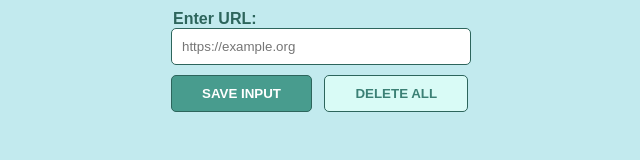
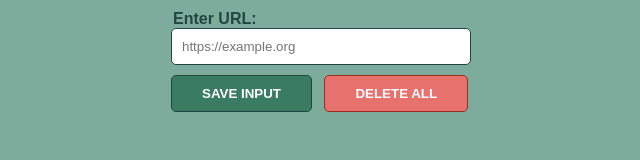
Before and after one commit to FamkeMa/MobileWebApp-JSC, a plain HTML site: page index.html in a window 1280 px wide. Shown: the whole page, without its empty margins (319-959 px from the left). Drawn offline with Linux system fonts and the light colour scheme; no server answers.

Commit message:
Update to the .css file

```diff
--- a/index.css
+++ b/index.css
@@ -1,13 +1,24 @@
+/* Variables */
+:root {
+    --primary-bg-color: #7dac9c;
+    --primary-color: #397c61;
+    --secondary-color: #e7716d;
+    --dark-color: #214740;
+    --dark-color-2: #9a2d1f;
+    --bright-color: #ffffff;
+}
+
+/* Style of the web app */
 body {
     margin: 0 auto;
     padding: 10px;
     max-width: 300px;
     font-family: Arial, Helvetica, sans-serif;
-    background-color: #c2eaee;
+    background-color: var(--primary-bg-color);
 }
 
 label {
-    color: #2d655c;
+    color: var(--dark-color);
     font-weight: bold;
     margin: 2px;
 }
@@ -17,31 +28,31 @@ input {
     margin-bottom: 10px;
     padding: 10px;
     box-sizing: border-box;
-    border: 1.5px solid #2d655c;
+    border: 1.5px solid var(--dark-color);
     border-radius: 5px;
 }
 
 button {
     padding: 10px 30px;
     font-weight: bold;
-    color: white;
-    background-color: #489c8e;
-    border: 1.5px solid #2d655c;
+    color: var(--bright-color);
+    background-color: var(--primary-color);
+    border: 1.5px solid var(--dark-color);
     border-radius: 5px;
 }
 
 button:hover {
-    background-color: #40877b;
+    background-color: var(--dark-color);
 }
 
 #delete-btn {
-    background-color: #d9fbf6;
-    color: #3b8075;
+    background-color: var(--secondary-color);
+    border: 1.5px solid var(--dark-color-2);
     margin-left: 8px;
 }
 
 #delete-btn:hover {
-    background-color: #a0efe3;
+    background-color: var(--dark-color-2);
 }
 
 ul {
@@ -55,5 +66,5 @@ ul li {
 }
 
 li a {
-    color: #2d655c;
+    color: var(--dark-color);
 }
```
